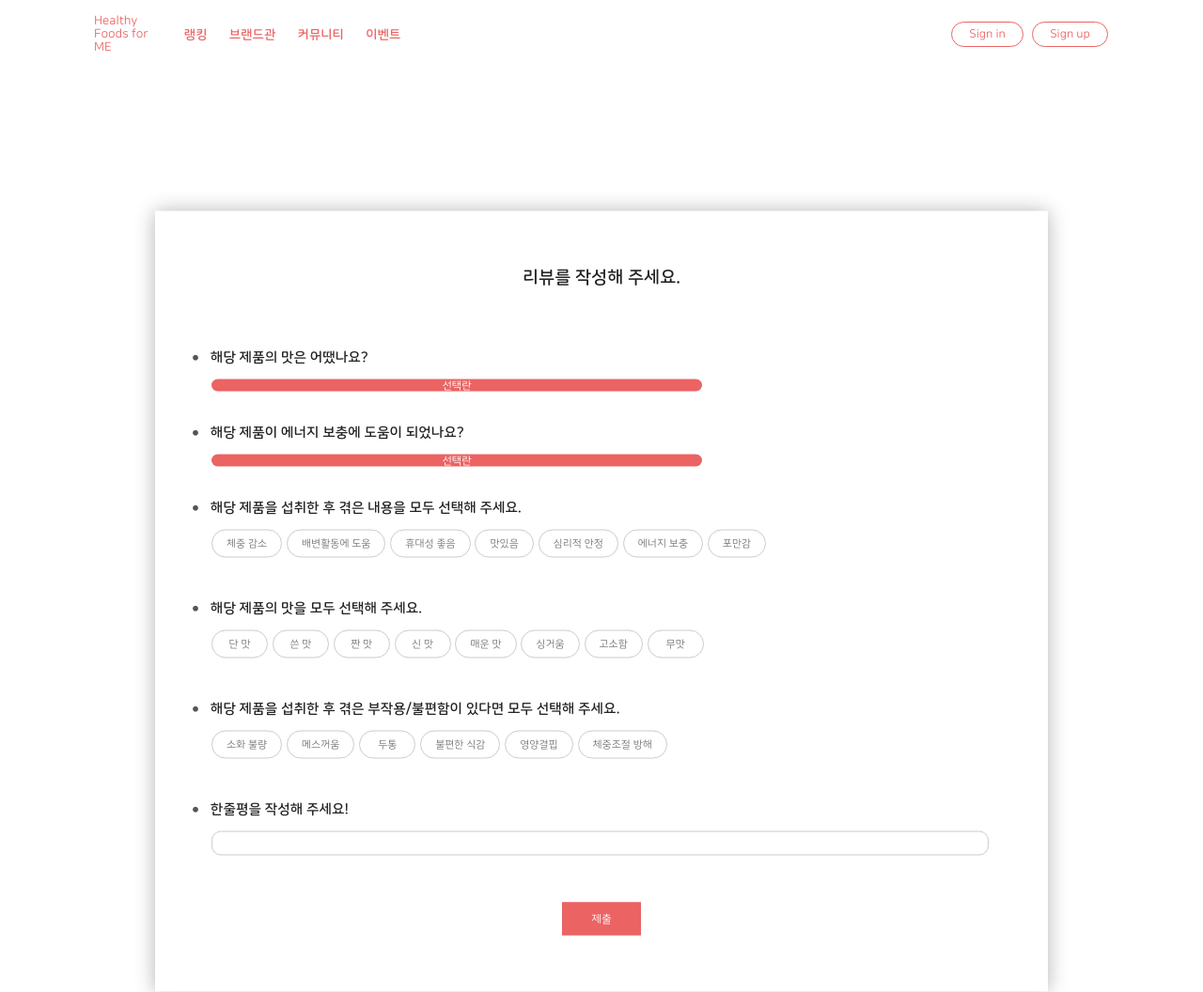
After one commit to supercheeks/W-healthy-food-for-me, a PHP site: page /page/review/write.php in a window 1280 px wide. The commit adds this page. Shown: the whole page at 94% size. Run offline with PHP 8.4, Linux system fonts and the light colour scheme.

Commit message:
update review

```diff
--- a/css/sub.css
+++ b/css/sub.css
@@ -228,6 +228,8 @@
             .review > .right > div.reviewList { }
                 .review > .right > div.reviewList > div { position: relative;}
                     .review > .right > div.reviewList > div > h4 { }
+                    .review > .right > div.reviewList > div > a { padding: 11px 25px; border: 1px solid #eb6363; background: #eb6363; color: white; position: absolute; top: 50%; right: 100px; width: auto; display: inline-block; transform: translate(0, -50%); }
+                    .review > .right > div.reviewList > div > a:hover { color: #eb6363; background: white; transition: all 0.3s; }
                     .review > .right > div.reviewList > div > select { position: absolute; top: 50%; right: 0; transform: translate(0, -50%); display: inline-block; width: auto; padding: 10px;}
                         .review > .right > div.reviewList > div > select option { padding: 10px;}
                 .review > .right > div.reviewList > ul {}
@@ -436,3 +438,22 @@
 #sub.login > .contents .w100 > .info > .contents > ul.third > li:nth-child(3) { width: 50%; }
 #sub.login > .contents .w100 > .info > .contents > ul.third > li > ul { padding-top: 15px; padding-bottom: 20px; }
 #sub.login > .contents .w100 > .info > .contents > ul.third > li > ul > li { margin: 3px 0px; margin-right: 3px; }
+
+/* page/review/write.php */
+#sub.review > .contents .w100 > .write { width: 950px; position: absolute; top: 80%; left: 50%; transform: translate(-50%, -50%); box-shadow: 0px 0px 20px rgba(0,0,0,0.3); padding: 60px 40px; margin-bottom: 50px; background: white; }
+#sub.review > .contents .w100 > .write > .title { text-align: center; padding-bottom: 20px; }
+#sub.review > .contents .w100 > .write > .title > div { font-size: 1.5em; font-family: SquareB; padding-bottom: 10px; }
+
+#sub.review > .contents .w100 > .write > .contents > ul { padding-bottom: 50px; }
+#sub.review > .contents .w100 > .write > .contents > ul > li { padding-top: 35px; }
+#sub.review > .contents .w100 > .write > .contents > ul > li > div:first-child { padding-bottom: 15px; }
+#sub.review > .contents .w100 > .write > .contents > ul > li > div:first-child > i { color: #555; font-size: 0.2em; margin-right: 10px; vertical-align: middle; }
+#sub.review > .contents .w100 > .write > .contents > ul > li > div:first-child > div { font-family: SquareB; font-size: 1.3em; vertical-align: middle; }
+#sub.review > .contents .w100 > .write > .contents > ul > li > div:nth-child(2) { background: #eb6363; color: white; border-radius: 20px; text-align: center; width: 60%; margin-left: 20px; }
+#sub.review > .contents .w100 > .write > .contents > ul > li > ul { margin-left: 20px; }
+#sub.review > .contents .w100 > .write > .contents > ul > li > ul > li { margin-bottom: 10px; }
+#sub.review > .contents .w100 > .write > .contents > ul > li > input { padding: 5px 10px; border-radius: 10px; font-size: 1.1em; border: 1px solid #ccc; width: 95%; margin-left: 20px; }
+
+#sub.review > .contents .w100 > .write > .contents > div { text-align: center; }
+#sub.review > .contents .w100 > .write > .contents > div > button { border: 1px solid #eb6363; background: #eb6363; color: white; padding: 10px 30px; cursor: pointer; width: auto; }
+#sub.review > .contents .w100 > .write > .contents > div > button:hover { background: white; color: #eb6363; }
--- a/page/ranking/view.php
+++ b/page/ranking/view.php
@@ -354,6 +354,7 @@ include $_SERVER["DOCUMENT_ROOT"]."/include/subHeader.php";
                     <div class="reviewList">
                         <div>
                             <h4>리뷰</h4>
+                            <a href="/page/review/write.php">후기작성</a>
                             <select name="#" id="order">
                                 <option value="wdate desc">최신순</option>
                                 <option value="wdate asc">오래된 순</option>
--- /dev/null
+++ b/page/review/write.php
@@ -0,0 +1,88 @@
+<?php
+include $_SERVER["DOCUMENT_ROOT"]."/include/db.php";
+include $_SERVER["DOCUMENT_ROOT"]."/include/subHeader.php";
+?>
+<section id="sub" class="review">
+    <div class="contents">
+        <div class="w100">
+           <div class="write">
+               <div class="title">
+                   <div>리뷰를 작성해 주세요.</div>
+               </div>
+               <div class="contents">
+                   <ul>
+                       <li>
+                           <div>
+                               <i class="fas fa-circle inlineBlock"></i>
+                               <div class="inlineBlock">해당 제품의 맛은 어땠나요?</div>
+                           </div>
+                           <div>선택란</div>
+                       </li>
+                       <li>
+                           <div>
+                               <i class="fas fa-circle inlineBlock"></i>
+                               <div class="inlineBlock">해당 제품이 에너지 보충에 도움이 되었나요?</div>
+                           </div>
+                           <div>선택란</div>
+                       </li>
+                       <li>
+                           <div>
+                               <i class="fas fa-circle inlineBlock"></i>
+                               <div class="inlineBlock">해당 제품을 섭취한 후 겪은 내용을 모두 선택해 주세요.</div>
+                           </div>
+                           <ul>
+                               <li class="inlineBlock tagWhite">체중 감소</li>
+                               <li class="inlineBlock tagWhite">배변활동에 도움</li>
+                               <li class="inlineBlock tagWhite">휴대성 좋음</li>
+                               <li class="inlineBlock tagWhite">맛있음</li>
+                               <li class="inlineBlock tagWhite">심리적 안정</li>
+                               <li class="inlineBlock tagWhite">에너지 보충</li>
+                               <li class="inlineBlock tagWhite">포만감</li>
+                           </ul>
+                       </li>
+                       <li>
+                           <div>
+                               <i class="fas fa-circle inlineBlock"></i>
+                               <div class="inlineBlock">해당 제품의 맛을 모두 선택해 주세요.</div>
+                           </div>
+                           <ul>
+                               <li class="inlineBlock tagWhite">단 맛</li>
+                               <li class="inlineBlock tagWhite">쓴 맛</li>
+                               <li class="inlineBlock tagWhite">짠 맛</li>
+                               <li class="inlineBlock tagWhite">신 맛</li>
+                               <li class="inlineBlock tagWhite">매운 맛</li>
+                               <li class="inlineBlock tagWhite">싱거움</li>
+                               <li class="inlineBlock tagWhite">고소함</li>
+                               <li class="inlineBlock tagWhite">무맛</li>
+                           </ul>
+                       </li>
+                       <li>
+                           <div>
+                               <i class="fas fa-circle inlineBlock"></i>
+                               <div class="inlineBlock">해당 제품을 섭취한 후 겪은 부작용/불편함이 있다면 모두 선택해 주세요.</div>
+                           </div>
+                           <ul>
+                               <li class="inlineBlock tagWhite">소화 불량</li>
+                               <li class="inlineBlock tagWhite">메스꺼움</li>
+                               <li class="inlineBlock tagWhite">두통</li>
+                               <li class="inlineBlock tagWhite">불편한 식감</li>
+                               <li class="inlineBlock tagWhite">영양결핍</li>
+                               <li class="inlineBlock tagWhite">체중조절 방해</li>
+                           </ul>
+                       </li>
+                       <li>
+                           <div>
+                               <i class="fas fa-circle inlineBlock"></i>
+                               <div class="inlineBlock">한줄평을 작성해 주세요!</div>
+                           </div>
+                           <input type="text" required>
+                       </li>
+                   </ul>
+                   <div>
+                       <button>제출</button>
+                   </div>
+               </div>
+           </div>
+        </div>
+    </div>
+</section>
```
Also changed, not shown: page/review/delete.php (added), page/review/save.php (added).
